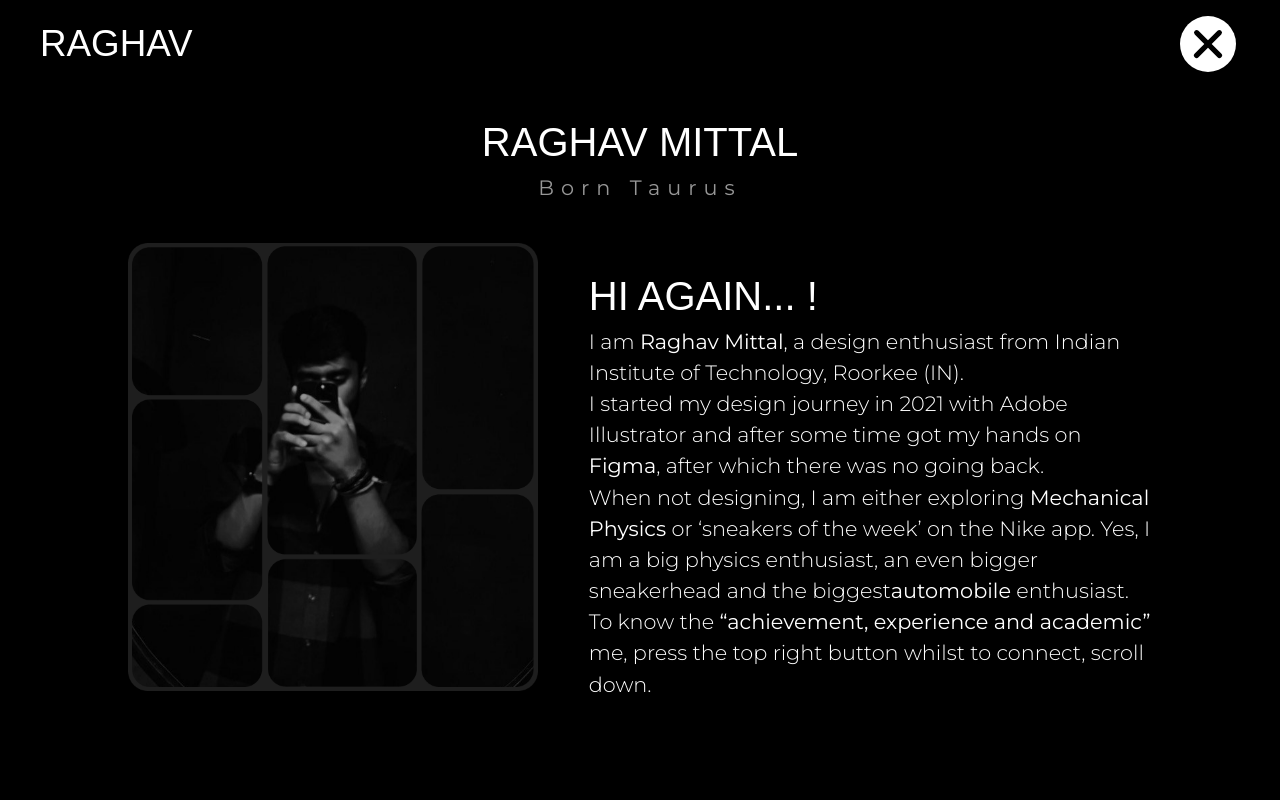
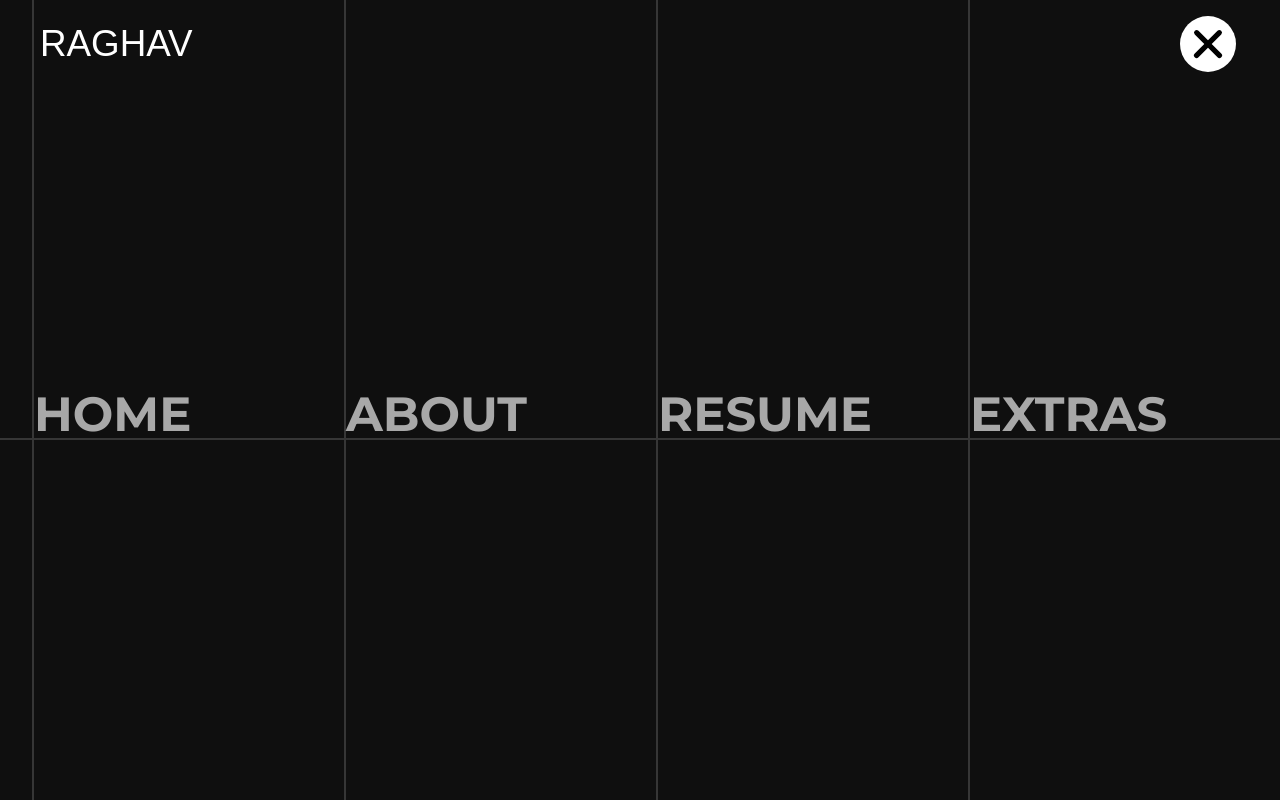
Before and after one commit to RaghavP786/RaghavMittal, a React (Vite) app: page /about in a window 1280 px wide. Both pictures are taken after a click on the element "RM". Built offline with nearby package versions, Linux system fonts and the light colour scheme; a web font is replaced by a local one.

Commit message:
fix: about page

```diff
--- a/src/Components/About/About.tsx
+++ b/src/Components/About/About.tsx
@@ -1,19 +1,15 @@
-import { useState } from "react";
 import Nabbar from "../NabBar/Nabbar";
 import NabbarPage from "../NabBar/NabbarPage";
 import Profile from "./Profile/Profile";
-
+import { useNavbar } from "../../context/NavbarContext";
 const About = () => {
-  const [clicked, setClicked] = useState(false);
-  function handleClick(): void {
-    setClicked((clicked: boolean) => !clicked);
-  }
+  const { clicked } = useNavbar();
   return (
     <div
       className="main w-[100vw] h-[100vh] overflow-x-hidden"
       style={{ background: "black" }}
     >
-      <Nabbar handleClick={handleClick} clicked={clicked} />
+      <Nabbar />
       {clicked ? <NabbarPage /> : <Profile />}
     </div>
   );
--- a/src/Components/NabBar/NabbarPage.tsx
+++ b/src/Components/NabBar/NabbarPage.tsx
@@ -31,6 +31,7 @@ const NabbarPage = () => {
       return;
     }
     navigate(`/${name}`);
+    handleClick();
   };
   return (
     <div
```
